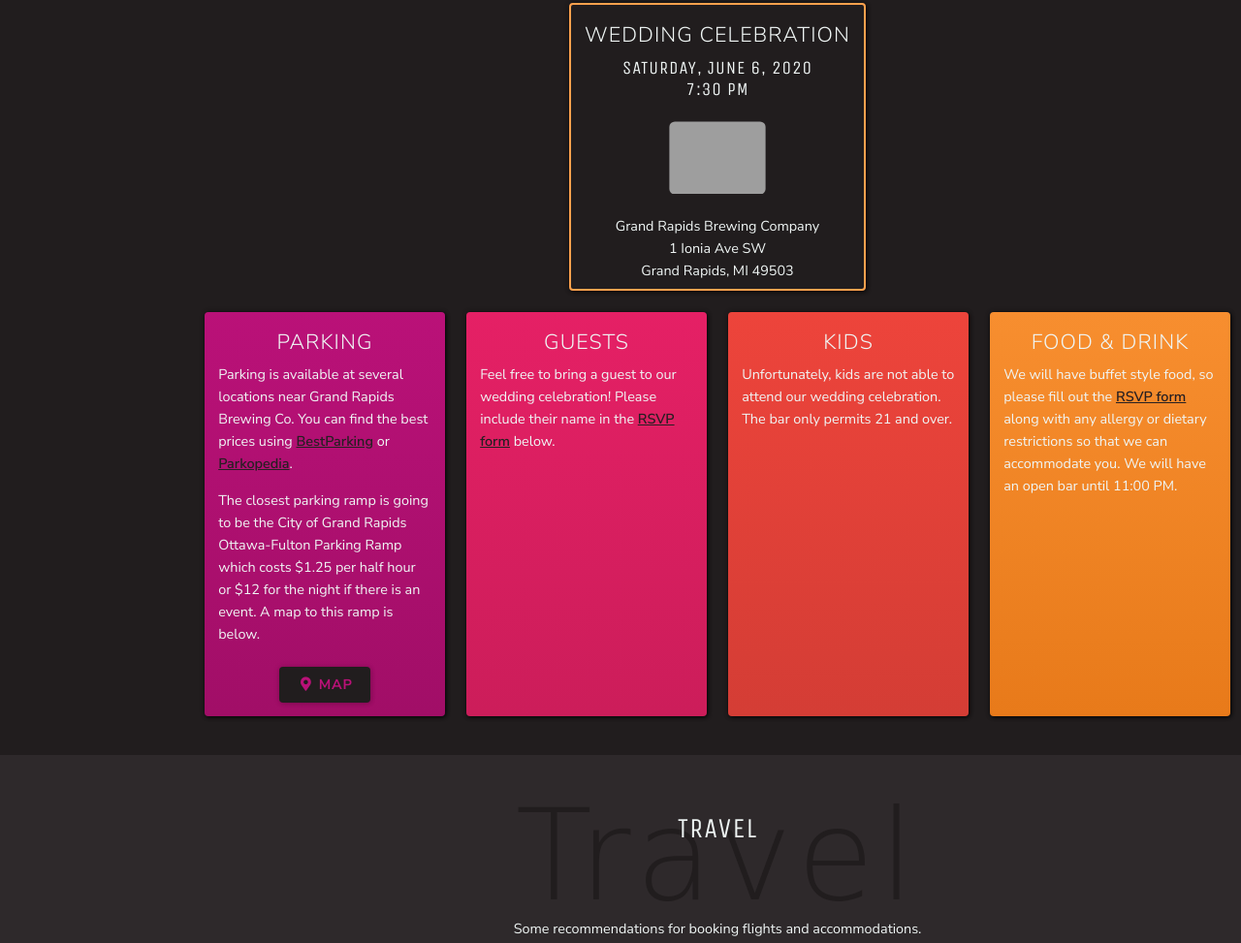
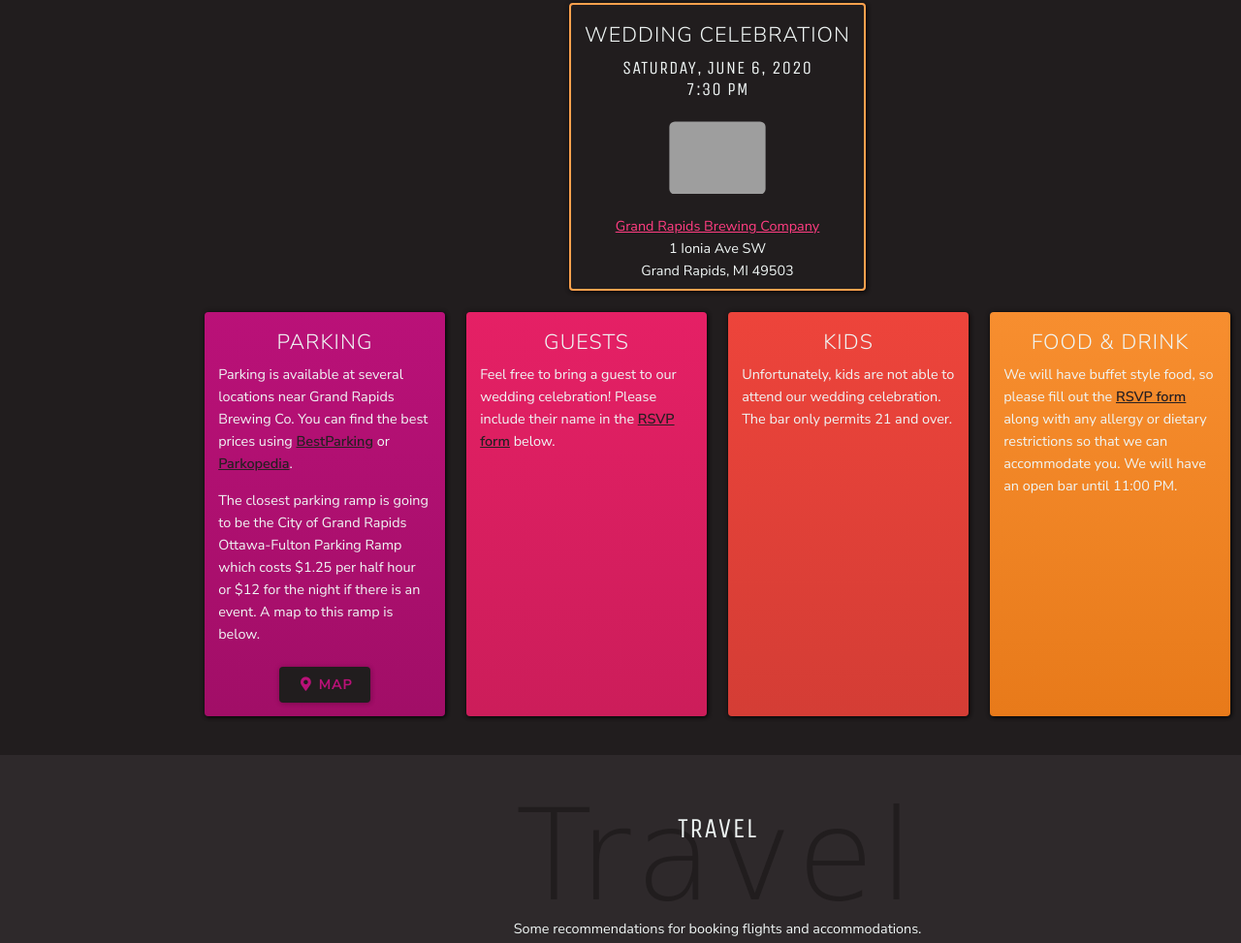
Before and after one commit to kelsiegosser/reception-website, a plain HTML site: page index.html in a window 1280 px wide. Shown: the part 1017-1990 px from the top of the page at 97% size. Drawn offline with nearby package versions, Linux system fonts and the light colour scheme; grey boxes are pictures that could not be loaded; a web font is replaced by a local one.

Commit message:
add link for gr brew co and clarify the kids section

```diff
--- a/index.html
+++ b/index.html
@@ -116,8 +116,9 @@
             alt=""
           />
           <p>
-            Grand Rapids Brewing Company<br />1 Ionia Ave SW<br />Grand Rapids,
-            MI 49503
+            <a href="https://www.grbrewingcompany.com/welcome" target="_blank"
+              >Grand Rapids Brewing Company</a
+            ><br />1 Ionia Ave SW<br />Grand Rapids, MI 49503
           </p>
         </div>
       </div>
@@ -639,7 +640,8 @@
           <h2>Answer</h2>
           <p>
             We love your kids, but we really want our celebration to be your
-            night off! We have a fun, boozy night planned for you.
+            night off! We have a fun, boozy night planned for you. Also, the bar
+            is 21 and over.
           </p>
         </div>
         <div class="column red-outline">
```
